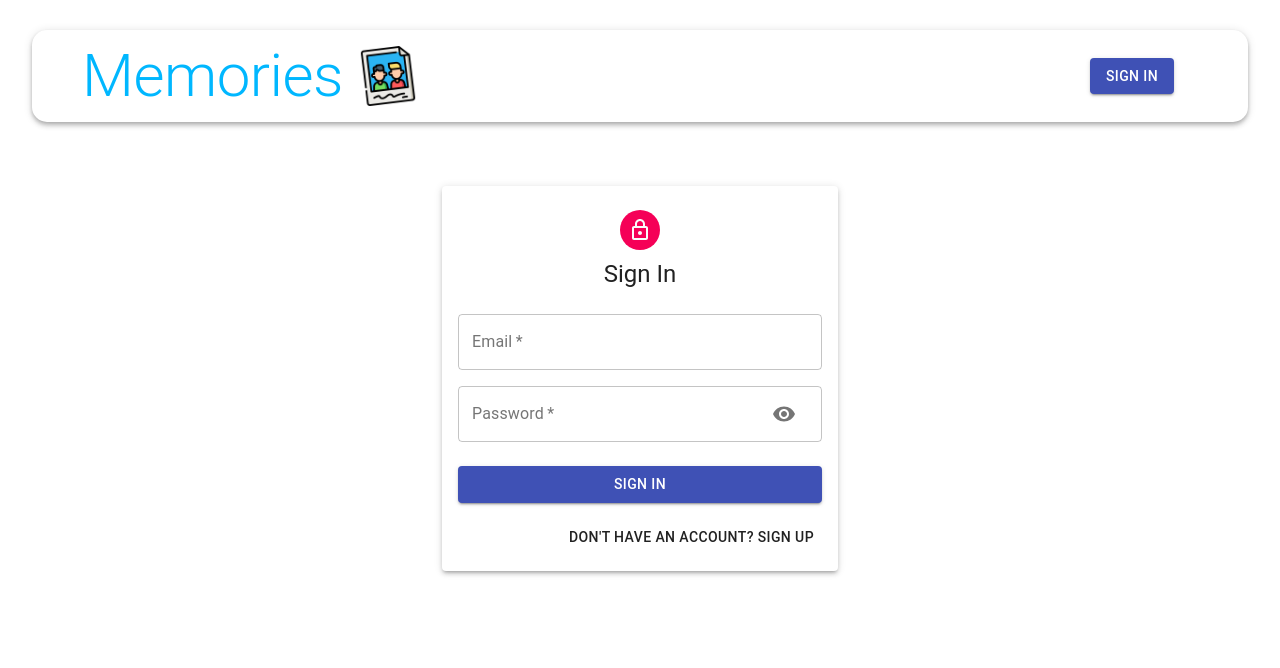
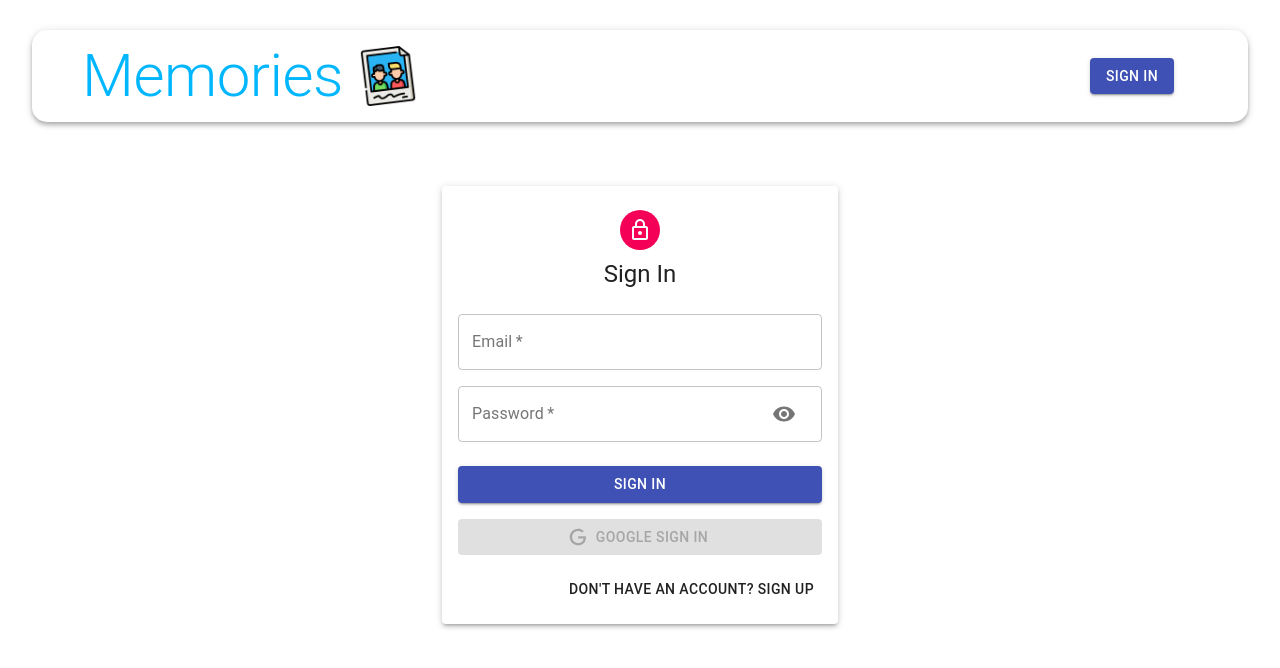
Before and after one commit to AbbasShDev/memories-app-frontend, a React (Create React App) app: page /auth in a window 1280 px wide. Shown: the top 668 px of the page. Built offline with nearby package versions, Linux system fonts and the light colour scheme; no server answers.

Commit message:
Google OAuth done

```diff
--- a/src/components/auth/Auth.js
+++ b/src/components/auth/Auth.js
@@ -1,5 +1,7 @@
 import React, { useState } from "react";
-import Input from "./Input";
+import { useHistory } from "react-router-dom";
+import { GoogleLogin } from "react-google-login";
+import { useDispatch } from "react-redux";
 import {
   Avatar,
   Button,
@@ -7,14 +9,17 @@
   Grid,
   Typography,
   Container,
-  TextField,
 } from "@material-ui/core";
+import Input from "./Input";
+import GoogleIcon from "./GoogleIcon";
 import LockOutlinedIcon from "@material-ui/icons/LockOutlined";
 import useStyles from "./styles";
 
 const Auth = () => {
   const [showPassword, setShowPassword] = useState(false);
   const [isSignup, setIsSignup] = useState(false);
+  const dispatch = useDispatch();
+  const history = useHistory();
   const classess = useStyles();
 
   const handelSubmit = () => {};
@@ -28,6 +33,24 @@
   const switchMode = () => {
     setIsSignup((prevIsSignup) => !prevIsSignup);
     handelShowPassword(false);
+  };
+
+  const googleSignInSuccess = async (res) => {
+    const result = res?.profileObj;
+    const token = res?.tokenId;
+
+    try {
+      dispatch({ type: "AUTH", payload: { result, token } });
+      history.push("/");
+    } catch (error) {
+      console.log(error);
+    }
+  };
+
+  const googleSignInFailure = (error) => {
+    console.log(error);
+
+    console.log("Google login was unsuccessful");
   };
 
   return (
@@ -87,7 +110,26 @@
           >
             {isSignup ? "Sign Up" : "Sign In"}
           </Button>
-          <Grid container justify="flex-end">
+          <GoogleLogin
+            clientId="241545638141-j7ovrlblenp9atcb7kek0f5r0dsrumed.apps.googleusercontent.com"
+            render={(renderProps) => (
+              <Button
+                className={classess.googleButton}
+                color="primary"
+                fullWidth
+                onClick={renderProps.onClick}
+                disabled={renderProps.disabled}
+                startIcon={<GoogleIcon />}
+                variant="contained"
+              >
+                Google Sign In
+              </Button>
+            )}
+            onSuccess={googleSignInSuccess}
+            onFailure={googleSignInFailure}
+            cookiePolicy="single_host_origin"
+          />
+          <Grid container justifyContent="flex-end">
             <Grid item>
               <Button onClick={switchMode}>
                 {isSignup
--- /dev/null
+++ b/src/components/auth/GoogleIcon.js
@@ -0,0 +1,12 @@
+import React from "react";
+
+const GoogleIcon = () => (
+  <svg style={{ width: "20px", height: "20px" }} viewBox="0 0 24 24">
+    <path
+      fill="currentColor"
+      d="M21.35,11.1H12.18V13.83H18.69C18.36,17.64 15.19,19.27 12.19,19.27C8.36,19.27 5,16.25 5,12C5,7.9 8.2,4.73 12.2,4.73C15.29,4.73 17.1,6.7 17.1,6.7L19,4.72C19,4.72 16.56,2 12.1,2C6.42,2 2.03,6.8 2.03,12C2.03,17.05 6.16,22 12.25,22C17.6,22 21.5,18.33 21.5,12.91C21.5,11.76 21.35,11.1 21.35,11.1V11.1Z"
+    />
+  </svg>
+);
+
+export default GoogleIcon;
--- a/src/components/auth/Input.js
+++ b/src/components/auth/Input.js
@@ -24,7 +24,8 @@
         autoFocus={autoFocus}
         type={type}
         InputProps={
-          name === "password" && {
+          name === "password"
+            ? {
                 endAdornment: (
                   <InputAdornment position="end">
                     <IconButton onClick={handelShowPassword}>
@@ -33,6 +34,7 @@
                   </InputAdornment>
                 ),
               }
+            : null
         }
       ></TextField>
     </Grid>
--- a/src/components/navbar/Navbar.js
+++ b/src/components/navbar/Navbar.js
@@ -1,12 +1,28 @@
-import React from "react";
-import { Link } from "react-router-dom";
+import React, { useState, useEffect } from "react";
+import { Link, useLocation } from "react-router-dom";
+import { useDispatch } from "react-redux";
 import { AppBar, Typography, Toolbar, Avatar, Button } from "@material-ui/core";
 import memories from "../../images/memories.png";
 import useStyles from "./styles";
 
 const Navbar = () => {
   const classes = useStyles();
-  const user = null;
+  const [user, setUser] = useState(JSON.parse(localStorage.getItem("profile")));
+  const location = useLocation();
+  const dispatch = useDispatch();
+
+  useEffect(() => {
+    const token = user?.token;
+
+    //JWT
+
+    setUser(JSON.parse(localStorage.getItem("profile")));
+  }, [location]);
+
+  const logout = () => {
+    dispatch({ type: "LOGOUT" });
+    setUser(null);
+  };
 
   return (
     <AppBar className={classes.appBar} position="static" color="inherit">
@@ -44,6 +60,7 @@
               variant="contained"
               className={classes.logout}
               color="secondary"
+              onClick={logout}
             >
               Logout
             </Button>
--- a/src/constants/actionTypes.js
+++ b/src/constants/actionTypes.js
@@ -3,3 +3,6 @@
 export const UPDATE_POST = "UPDATE_POST";
 export const LIKE_POST = "LIKE_POST";
 export const DELETE_POST = "DELETE_POST";
+
+export const AUTH = "AUTH";
+export const LOGOUT = "LOGOUT";
--- /dev/null
+++ b/src/reducers/auth.js
@@ -0,0 +1,14 @@
+import { AUTH, LOGOUT } from "../constants/actionTypes";
+
+export default (state = { authData: null }, action) => {
+  switch (action.type) {
+    case AUTH:
+      localStorage.setItem("profile", JSON.stringify({ ...action?.payload }));
+      return { ...state, authData: action?.payload };
+    case LOGOUT:
+      localStorage.clear();
+      return { ...state, authData: null };
+    default:
+      return state;
+  }
+};
--- a/src/reducers/index.js
+++ b/src/reducers/index.js
@@ -1,6 +1,8 @@
 import { combineReducers } from "redux";
 import posts from "./posts";
+import auth from "./auth";
 
 export default combineReducers({
   posts,
+  auth,
 });
```
Lines whose indentation alone changed are shown as unchanged.
